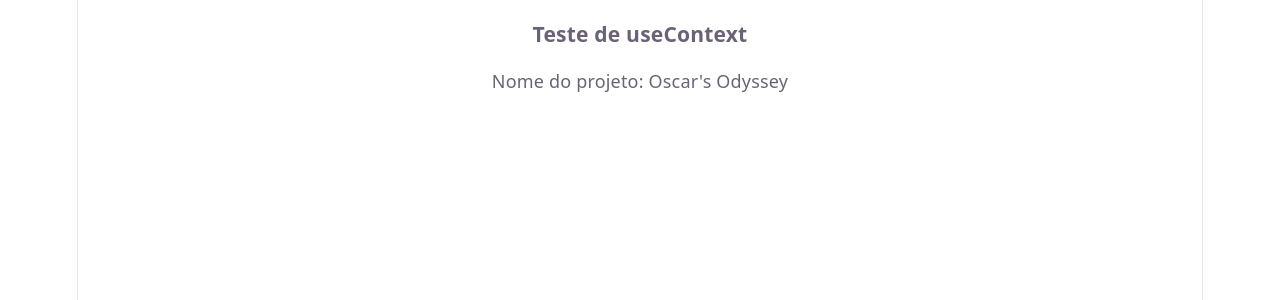
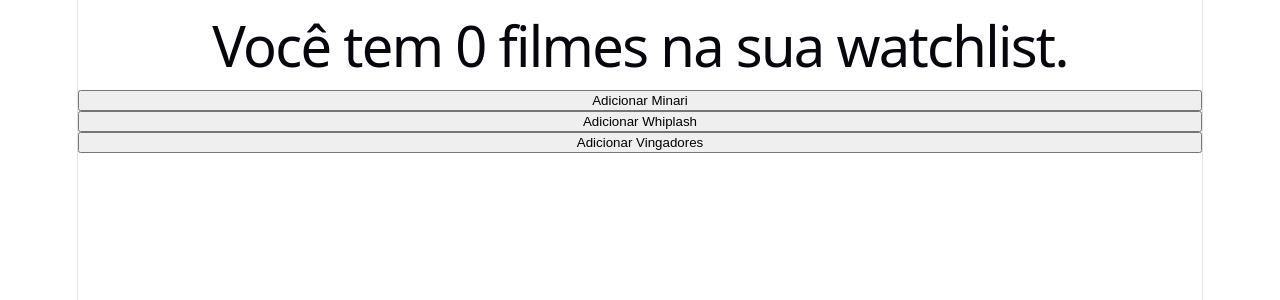
Before and after one commit to jeancarloslima/teste-001-hooks-parte-1, a React (Vite) app: page / in a window 1280 px wide. Shown: the top 300 px of the page. Built offline with nearby package versions, Linux system fonts and the light colour scheme.

Commit message:
Fazendo exercício de watchlist com useContext

```diff
--- a/src/App.jsx
+++ b/src/App.jsx
@@ -5,7 +5,7 @@ import Tela02 from "./components/Tela02";
 import Tela03 from "./components/Tela03";
 import Tela04 from "./components/Tela04";
 import Tela05 from "./components/Tela05";
-import Tela06 from "./components/Tela06";
+import Tela07 from "./components/Tela07";
 
 export const ProjetoContext = createContext();
 
@@ -18,8 +18,9 @@ function App() {
       <Tela02 />
       <Tela03 />
       <Tela04 />
-      <Tela05 />*/}
-      <Tela06 />
+      <Tela05 />
+      <Tela06 />*/}
+      <Tela07 />
     </ProjetoContext.Provider>
   );
 }
--- /dev/null
+++ b/src/components/Tela07/Cabecalho.jsx
@@ -0,0 +1,15 @@
+import { useContext } from "react";
+import { WatchlistContext } from "./WatchlistContext";
+
+export default function Cabecalho() {
+  const { filmesSalvos } = useContext(WatchlistContext);
+
+  return (
+    <>
+      <h1>Você tem {filmesSalvos.length} filmes na sua watchlist.</h1>
+      {filmesSalvos.map((filme, index) => (
+        <li key={index}>{filme}</li>
+      ))}
+    </>
+  );
+}
--- /dev/null
+++ b/src/components/Tela07/Catalogo.jsx
@@ -0,0 +1,14 @@
+import { useContext } from "react";
+import { WatchlistContext } from "./WatchlistContext";
+
+export default function Catalogo() {
+    const { adicionarFilme } = useContext(WatchlistContext);
+
+  return (
+    <>
+      <button onClick={() => adicionarFilme("Minari")}>Adicionar Minari</button>
+      <button onClick={() => adicionarFilme("Whiplash")}>Adicionar Whiplash</button>
+      <button onClick={() => adicionarFilme("Vingadores ")}>Adicionar Vingadores</button>
+    </>
+  );
+}
--- /dev/null
+++ b/src/components/Tela07/WatchlistContext.jsx
@@ -0,0 +1,3 @@
+import { createContext } from "react";
+
+export const WatchlistContext = createContext();
--- /dev/null
+++ b/src/components/Tela07/index.jsx
@@ -0,0 +1,21 @@
+import { useState } from "react";
+import Cabecalho from "./Cabecalho";
+import Catalogo from "./Catalogo";
+import { WatchlistContext } from "./WatchlistContext";
+
+export default function Tela07() {
+  const [filmesSalvos, setFilmesSalvos] = useState([]);
+
+  function adicionarFilme(nomeFilme) {
+    if (!filmesSalvos.includes(nomeFilme)) {
+      setFilmesSalvos([...filmesSalvos, nomeFilme]);
+    }
+  }
+
+  return (
+    <WatchlistContext.Provider value={{ filmesSalvos, adicionarFilme }}>
+      <Cabecalho />
+      <Catalogo />
+    </WatchlistContext.Provider>
+  );
+}
```
